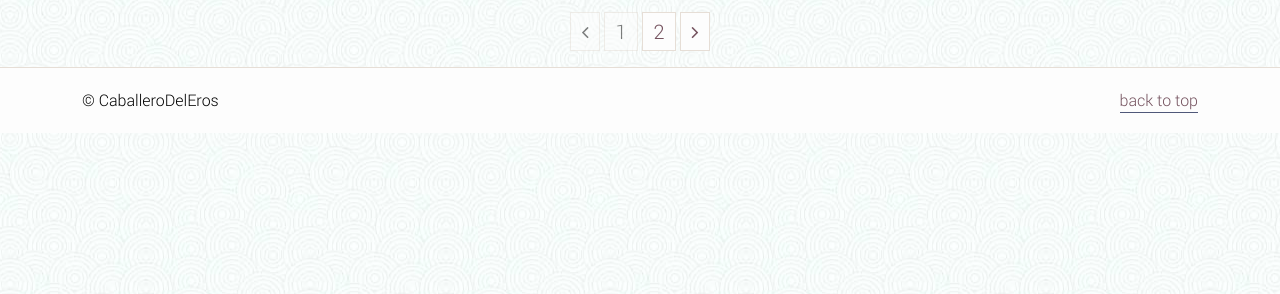
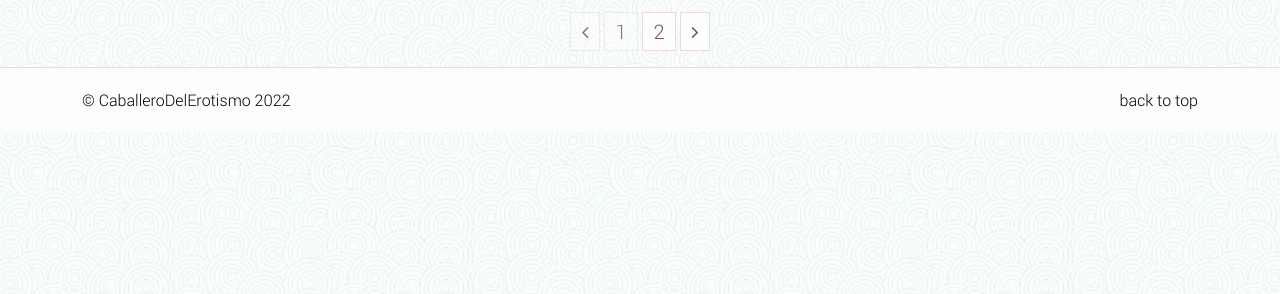
Before and after one commit to Caballerodeleros/-Caballerodeleros.github.io, a Jekyll site: the page built from index.html, in a window 1280 px wide and 900 px high, scrolled down 1424 px. Shown: the part 548-842 px from the top of the window. Built offline with Jekyll 4.4.1, drawn with Linux system fonts in a browser that asks for light colours; the list of posts is cut into pages by our own code.

Commit message:
Update footer.html

```diff
--- a/_includes/footer.html
+++ b/_includes/footer.html
@@ -1,6 +1,6 @@
 <footer>
     <div class="content">
-        <span>&copy; CaballeroDelEros</span>
-        <span class="backtotop">back to top</span>
+        <span>&copy; CaballeroDelErotismo 2022</span>
+        <span class="Regresar arriba">back to top</span>
     </div>
 </footer>
```
